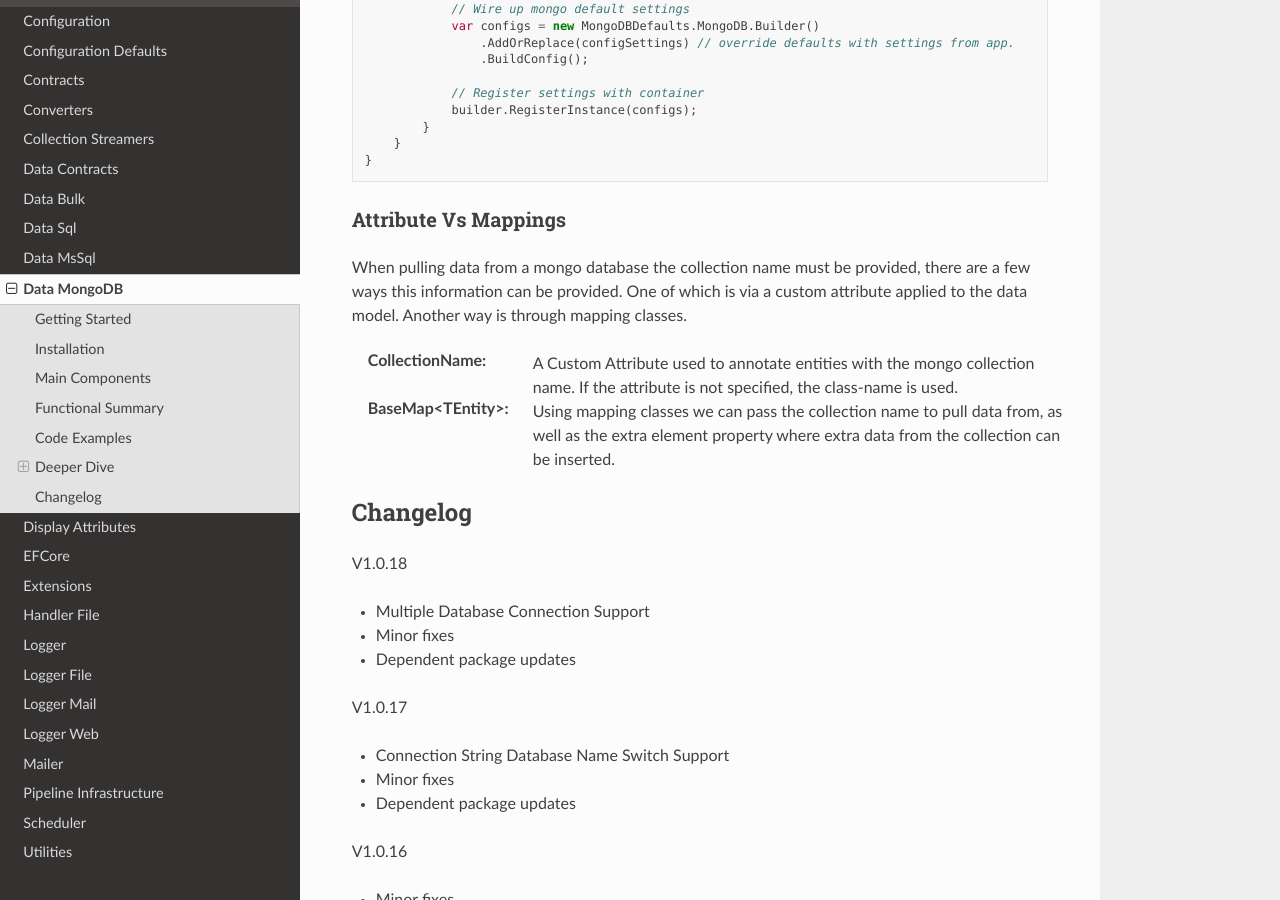
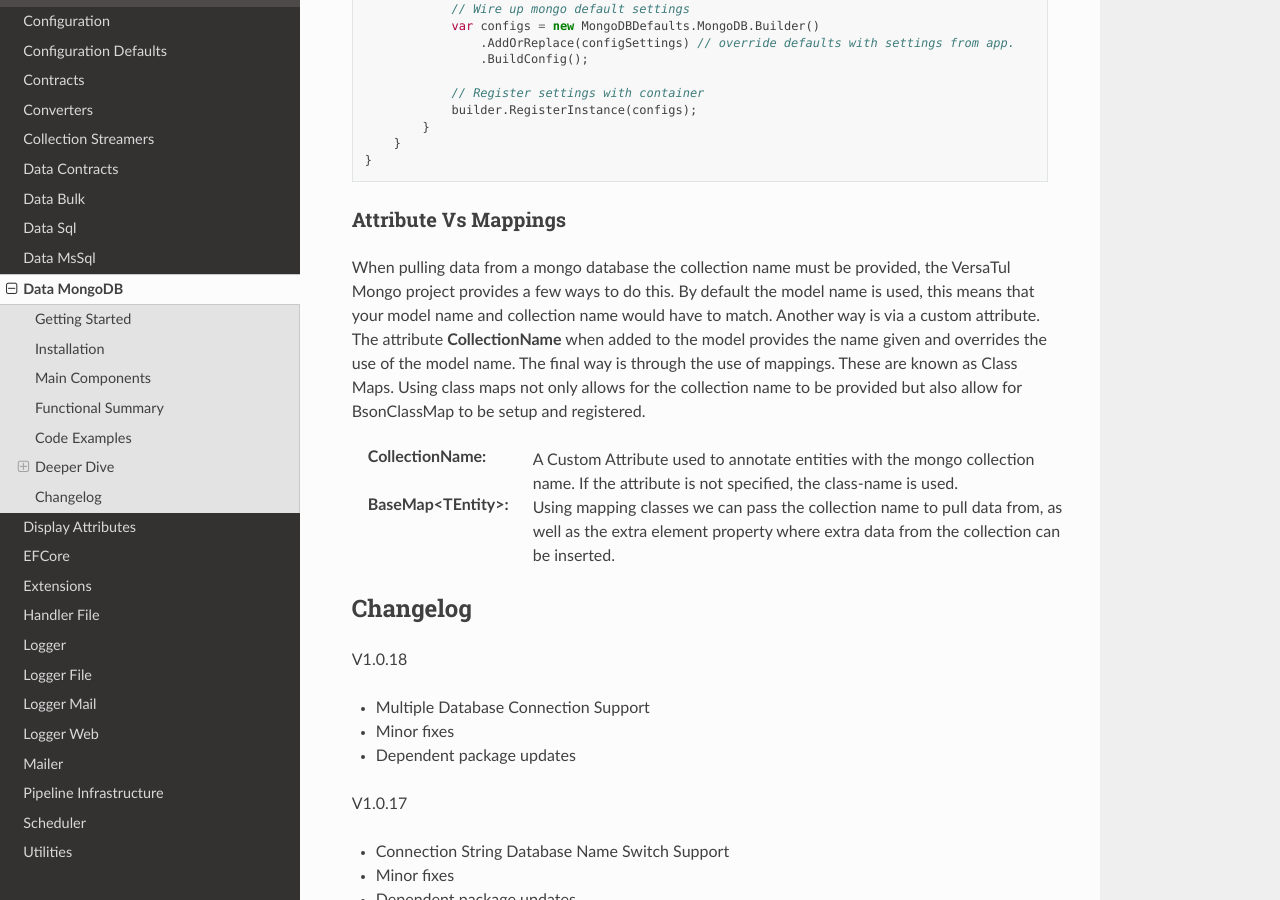
Before and after one commit to BjornWilliams/DocsVersaTul, a Sphinx documentation site: the page built from docs/source/mongodb.rst, in a window 1280 px wide and 900 px high, scrolled down 7626 px. Built offline with Sphinx 7.4.7 and the Read the Docs theme 2.0.0, drawn with Linux system fonts in a browser that asks for light colours.

Commit message:
Update mongodb.rst

```diff
--- a/docs/source/mongodb.rst
+++ b/docs/source/mongodb.rst
@@ -411,8 +411,11 @@ Code Sample
 Attribute Vs Mappings
 ^^^^^^^^^^^^^^^^^^^^^^
 
-When pulling data from a mongo database the collection name must be provided, there are a few ways this information can be provided.
-One of which is via a custom attribute applied to the data model. Another way is through mapping classes.
+When pulling data from a mongo database the collection name must be provided, the VersaTul Mongo project provides a few ways to do this.
+By default the model name is used, this means that your model name and collection name would have to match. Another way is via a custom attribute.
+The attribute **CollectionName** when added to the model provides the name given and overrides the use of the model name.
+The final way is through the use of mappings. These are known as Class Maps. Using class maps not only allows for the collection name to be provided but
+also allow for BsonClassMap to be setup and registered.
 
 :CollectionName: A Custom Attribute used to annotate entities with the mongo collection name. If the attribute is not specified, the class-name is used.
 :BaseMap<TEntity>: Using mapping classes we can pass the collection name to pull data from, as well as the extra element property where extra data from the collection can be inserted.
```
